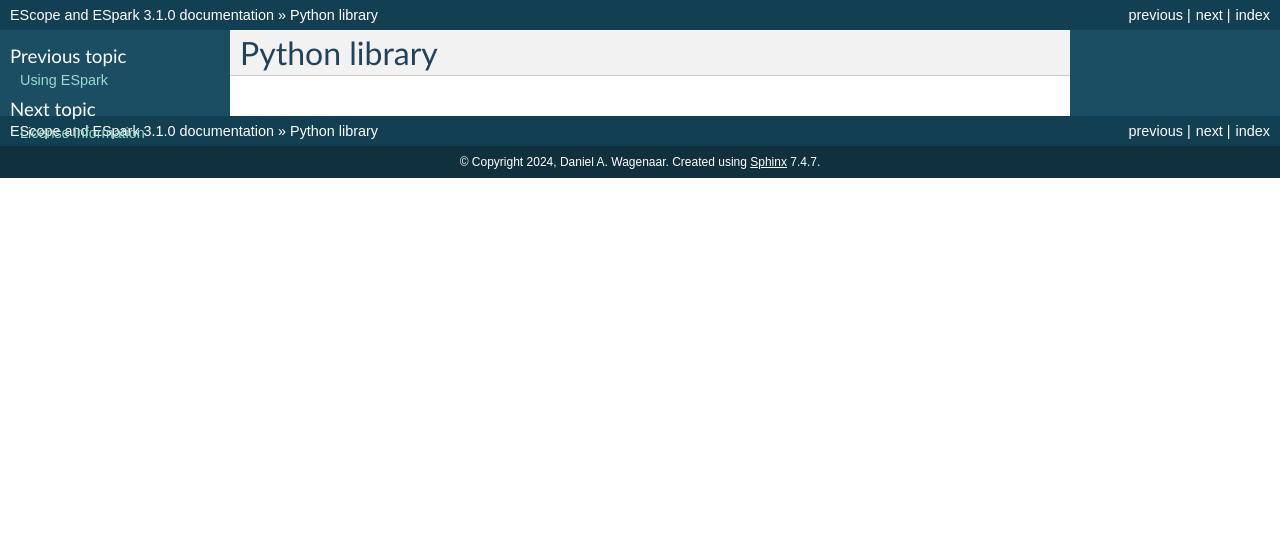
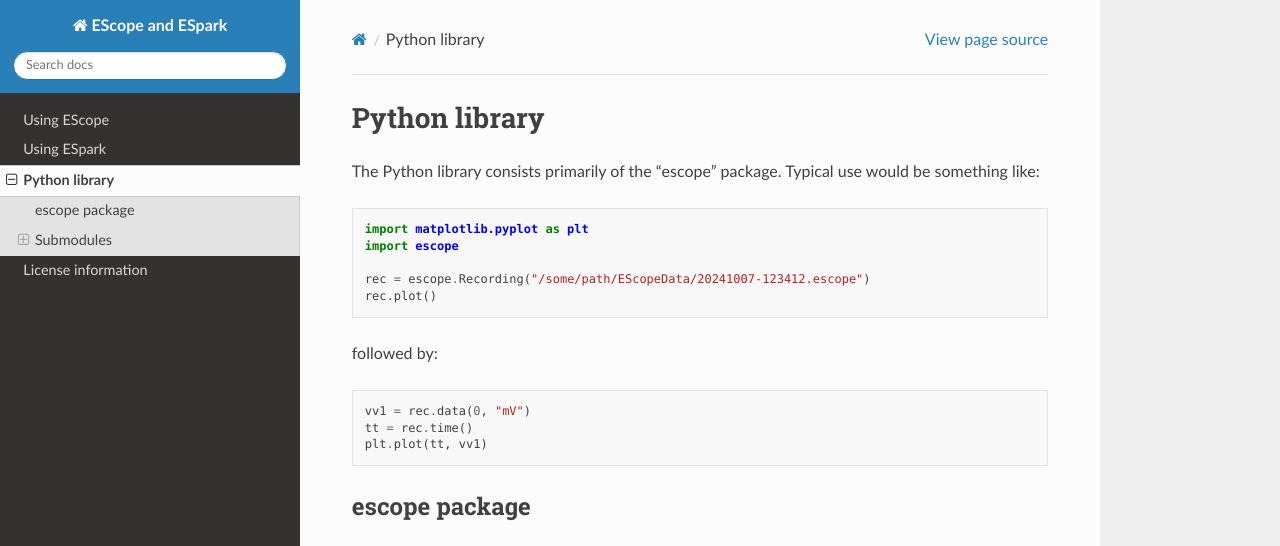
Before and after one commit to wagenadl/escope, a Sphinx documentation site: the page built from docs/source/library.rst, in a window 1280 px wide and 1283 px high. Shown: the top 546 px of the window. Built offline with Sphinx 7.4.7 and the Read the Docs theme 3.1.0, drawn with Linux system fonts in a browser that asks for light colours; some of the changed text lies outside the part shown; grey boxes are pictures that could not be loaded.

Commit message:
Improved library documentation

```diff
--- a/docs/source/conf.py
+++ b/docs/source/conf.py
@@ -10,9 +10,9 @@
 # add these directories to sys.path here. If the directory is relative to the
 # documentation root, use os.path.abspath to make it absolute, like shown here.
 #
-# import os
-# import sys
-# sys.path.insert(0, os.path.abspath('.'))
+import os
+import sys
+sys.path.insert(0, os.path.abspath('../../src/'))
 
 ## import sys
 ## sys.path.insert(0, "../../python")
@@ -24,7 +24,7 @@ copyright = '2024, Daniel A. Wagenaar'
 author = 'Daniel A. Wagenaar'
 
 # The full version, including alpha/beta/rc tags
-release = '3.1.0'
+release = '3.3.0'
 
 
 # -- General configuration ---------------------------------------------------
@@ -36,7 +36,8 @@ extensions = [
     'sphinx.ext.duration',
     'sphinx.ext.doctest',
     'sphinx.ext.autodoc',
-    'sphinx.ext.autosectionlabel'
+    'sphinx.ext.autosectionlabel',
+    'sphinx_rtd_theme'
 ]
 
 # Add any paths that contain templates here, relative to this directory.
@@ -53,9 +54,9 @@ exclude_patterns = []
 # The theme to use for HTML and HTML Help pages.  See the documentation for
 # a list of builtin themes.
 #
-html_theme = 'classic'
+html_theme = 'sphinx_rtd_theme'
 html_theme_options = {
-    "stickysidebar": "true"
+    #"stickysidebar": "true"
     }
 #html_show_sourcelink = False
 html_sidebars = {
@@ -65,13 +66,15 @@ html_sidebars = {
 # Add any paths that contain custom static files (such as style sheets) here,
 # relative to this directory. They are copied after the builtin static files,
 # so a file named "default.css" will overwrite the builtin "default.css".
-html_static_path = ['_static']
-html_css_files = [
-    #'cschem.css',
-]
+#html_static_path = ['_static']
+#html_css_files = [
+#    #'cschem.css',
+#]
 
 
 latex_engine = 'xelatex'
 latex_elements = {
     'extraclassoptions': 'openany'
     }
+
+autodoc_member_order = 'bysource'
--- a/docs/source/library.rst
+++ b/docs/source/library.rst
@@ -1,4 +1,40 @@
-.. _library:
-
 Python library
 ==============
+
+The Python library consists primarily of the “escope” package. Typical
+use would be something like::
+
+    import matplotlib.pyplot as plt
+    import escope
+
+    rec = escope.Recording("/some/path/EScopeData/20241007-123412.escope")
+    rec.plot()
+
+followed by::
+
+    vv1 = rec.data(0, "mV")
+    tt = rec.time()
+    plt.plot(tt, vv1)
+
+
+escope package
+--------------
+
+.. autoclass:: escope.Recording
+    :members:
+
+.. autofunction:: escope.rmsnoise
+
+.. autofunction:: escope.detectspikes
+
+
+Submodules
+----------
+
+.. toctree::
+   :maxdepth: 1
+   :caption: Details on the following submodules are available:
+
+   units
+   peakx
+   spikex
--- a/src/escope/__init__.py
+++ b/src/escope/__init__.py
@@ -0,0 +1,2 @@
+from .loader import Recording
+from .spikex import rmsnoise, detectspikes
```
Also changed, not shown: docs/source/index.rst (+22 -18 lines), docs/source/peakx.rst (added, +7 -0 lines), docs/source/spikex.rst (added, +7 -0 lines), docs/source/units.rst (added, +7 -0 lines), docs/source/escope-bin.rst (renamed from docs/source/escope.rst), docs/source/espark-bin.rst (renamed from docs/source/espark.rst), 6 other files.
